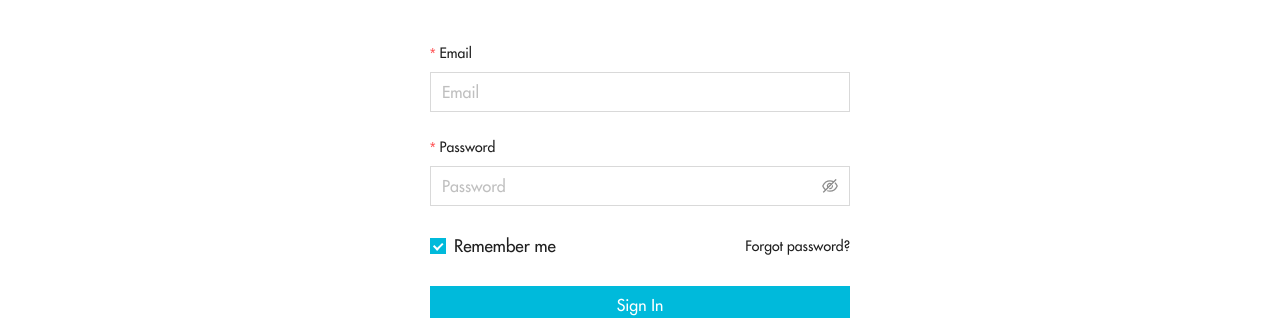
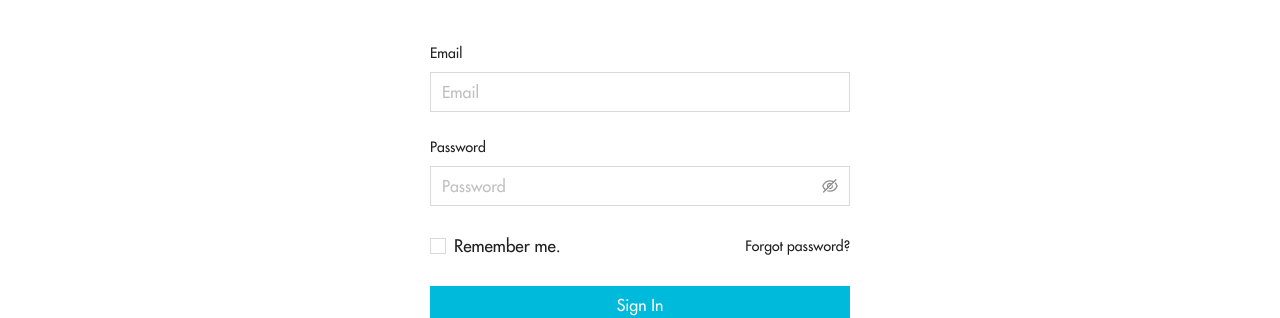
Before and after one commit to abunaim5/nee-prokriti-client, a React (Vite) app: page /login in a window 1280 px wide. Shown: the part 210-528 px from the top of the page. Built offline with nearby package versions, Linux system fonts and the light colour scheme.

Commit message:
implememt react hook form in login page component

```diff
--- a/src/Pages/Login/Login.jsx
+++ b/src/Pages/Login/Login.jsx
@@ -2,6 +2,7 @@ import { Button, Checkbox, Divider, Flex, Form, Input } from 'antd';
 import { Link, useLocation } from 'react-router-dom';
 import BreadCrumb from '../../Components/BreadCrumb/BreadCrumb';
 import { FcGoogle } from 'react-icons/fc';
+import { Controller, useForm } from 'react-hook-form';
 
 const onFinish = (values) => {
     console.log('Success:', values);
@@ -12,6 +13,7 @@ const onFinishFailed = (errorInfo) => {
 
 const Login = () => {
     const location = useLocation();
+    const { control, handleSubmit, formState: { errors } } = useForm();
 
     return (
         <>
@@ -19,90 +21,89 @@ const Login = () => {
             <div className='min-h-[calc(100vh-272px)] flex items-center py-10'>
                 <Form
                     className='mx-auto w-full md:w-[420px] px-4 md:px-0'
-                    name="basic"
                     layout='vertical'
-                    labelCol={{
-                        span: 4,
-                    }}
-                    wrapperCol={{
-                        span: 20,
-                    }}
-                    style={{
-                        // maxWidth: 400,
-                    }}
                     initialValues={{
                         remember: true,
                     }}
-                    onFinish={onFinish}
+                    onFinish={handleSubmit(onFinish)}
                     onFinishFailed={onFinishFailed}
                     autoComplete="off"
                 >
                     <Form.Item
-                        layout="vertical"
                         label="Email"
-                        name="email"
-                        rules={[
-                            {
-                                required: true,
-                                message: 'Please input your email!',
-                            },
-                        ]}
-                        labelCol={{
-                            span: 24,
+                        validateStatus={errors.email ? 'error' : ''}
+                        help={errors.email?.message}
+                    >
+                        <Controller
+                            name='email'
+                            control={control}
+                            rules={{
+                                required: 'Please input your email!',
+                                pattern: {
+                                    value: /^\S+@\S+$/i,
+                                    message: 'Invalid email format.'
+                                }
                             }}
-                        wrapperCol={{
-                            span: 24,
-                        }}
-                    >
+                            render={({ field }) => (
                                 <Input
+                                    {...field}
                                     className='rounded-none w-full'
+                                    type='email'
                                     placeholder="Email"
                                     size="large"
+                                />
+                            )}
                         />
                     </Form.Item>
 
                     <Form.Item
-                        layout="vertical"
                         label="Password"
-                        name="password"
-                        rules={[
-                            {
-                                required: true,
-                                message: 'Please input your password!',
-                            },
-                        ]}
-                        labelCol={{
-                            span: 24,
+                        validateStatus={errors.password ? 'error' : ''}
+                        help={errors.password?.message}
+                    >
+                        <Controller
+                            name='password'
+                            control={control}
+                            rules={{
+                                required: 'Please input your password!',
+                                minLength: {
+                                    value: 6,
+                                    message: 'Password must be at least 6 characters long.'
+                                }
                             }}
-                        wrapperCol={{
-                            span: 24,
-                        }}
-                    >
+                            render={({ field }) => (
                                 <Input.Password
+                                    {...field}
                                     className='rounded-none w-full'
+                                    type='password'
                                     placeholder="Password"
                                     size="large"
                                 />
+                            )}
+                        />
                     </Form.Item>
 
-                    <Form.Item
-                        wrapperCol={{
-                            span: 24,
-                        }}
+                    <Form.Item>
+                        <Flex justify="space-between" align="center">
+                            <Form.Item noStyle>
+                                <Controller
+                                    name='remember'
+                                    control={control}
+                                    render={({ field }) => (
+                                        <Checkbox
+                                            checked={field.value}
+                                            onChange={(e) => field.onChange(e.target.checked)}
                                         >
-                        <Flex justify="space-between" align="center">
-                            <Form.Item name="remember" valuePropName="checked" noStyle>
-                                <Checkbox>Remember me</Checkbox>
+                                            Remember me.
+                                        </Checkbox>
+                                    )}
+                                />
                             </Form.Item>
                             <a href="">Forgot password?</a>
                         </Flex>
                     </Form.Item>
 
-                    <Form.Item
-                        wrapperCol={{
-                            span: 24,
-                        }}
-                    >
+                    <Form.Item>
                         <Button type="primary" htmlType="submit" size='large' className='w-full rounded-none'>
                             Sign In
                         </Button>
```
Lines whose indentation alone changed are shown as unchanged.
